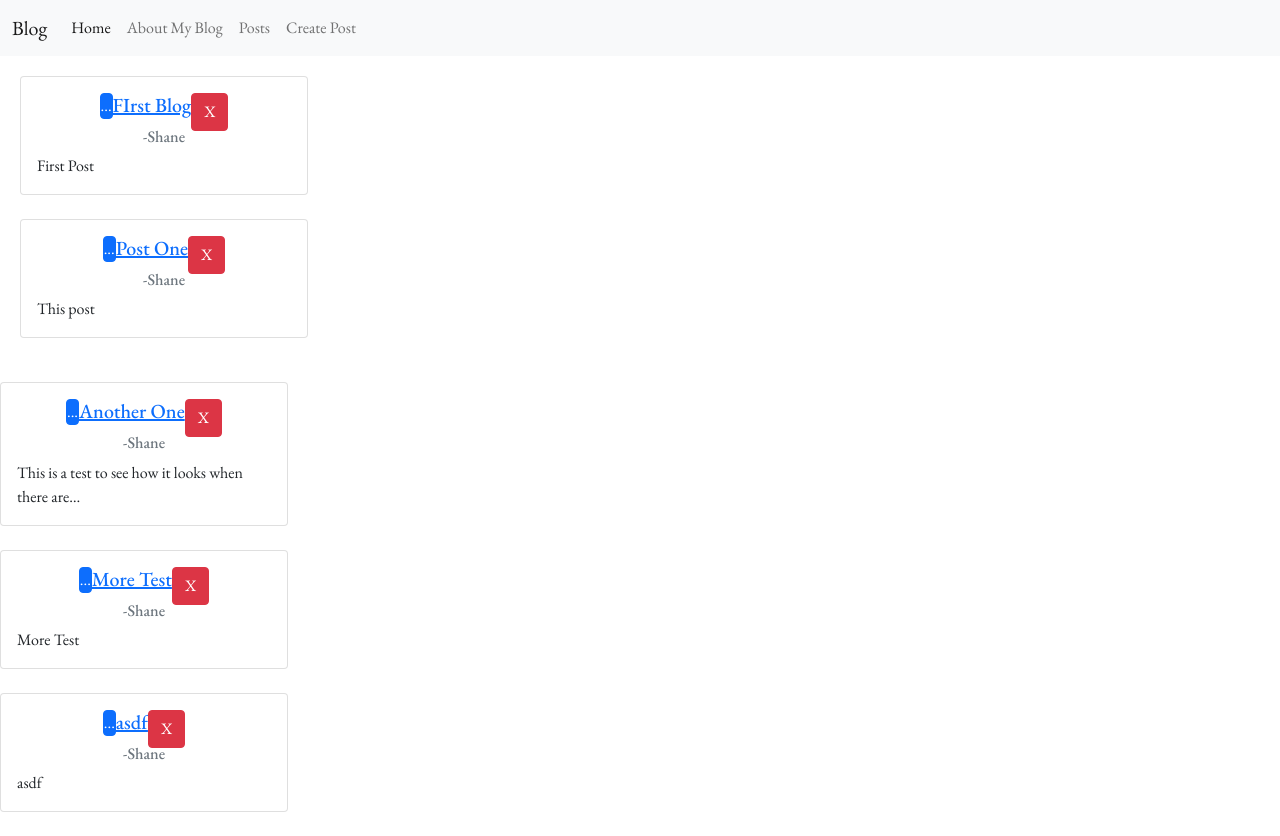
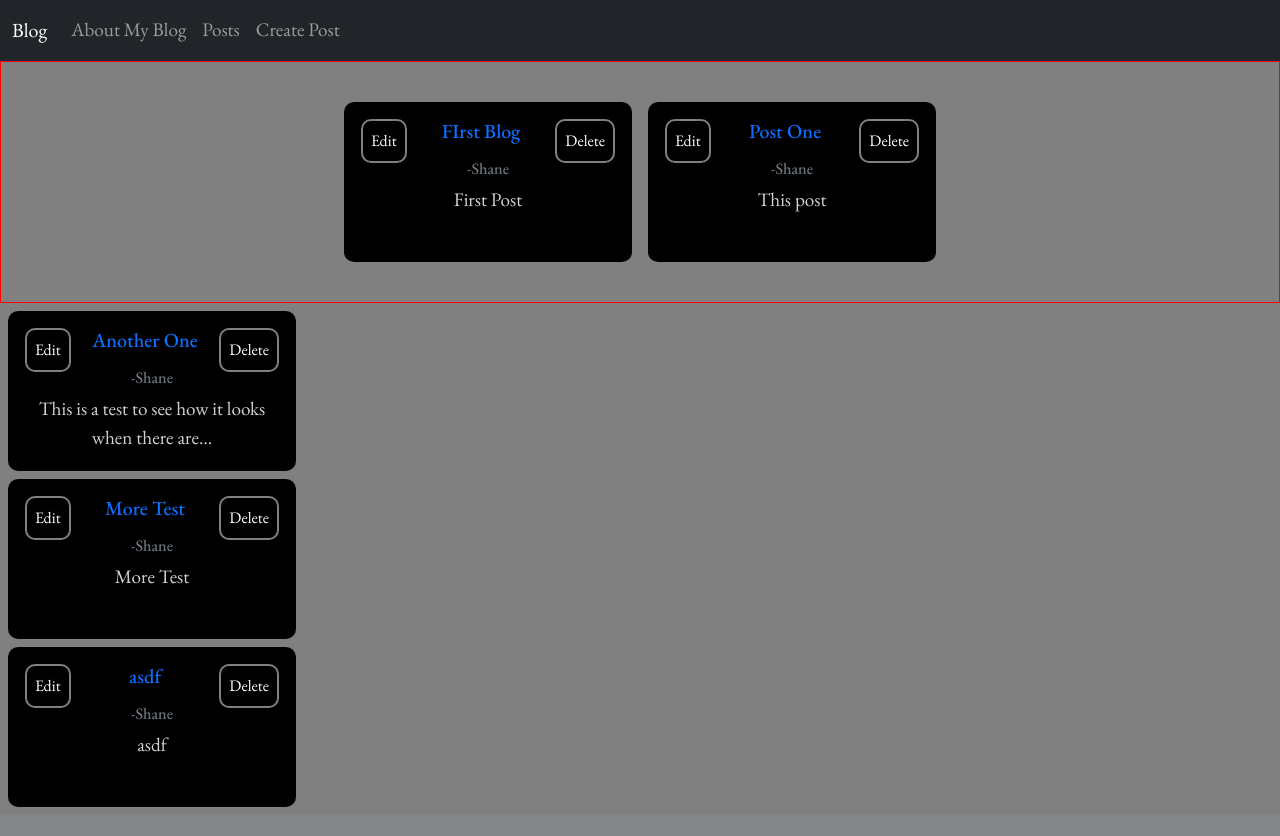
Before and after one commit to shanedixon13/blog, a Django app: page /posts/ in a window 1280 px wide. After the commit the page ends 807 px from the top, so only its background shows below. Run offline with Django 3.2, Linux system fonts and the light colour scheme; data comes from the database, SQL or seed files in the repository; both versions use the stored data as it was after the commit; some web fonts are replaced.

Commit message:
css changes

```diff
--- a/static/css/base.css
+++ b/static/css/base.css
@@ -1,6 +1,99 @@
 body{
     font-family: 'EB Garamond', serif;
+    font-size: 1.2rem;
+    background-color: grey;
 }
-h1{
-    color: red;
+
+
+.page-content{
+    padding: 2rem;
+    display: flex;
+    flex-wrap: wrap;
+    justify-content: center;
+    border: 1px solid red;
+    height: fit-content;
+    width: 100%;
 }
+.page-content h1{
+    text-align: center;
+}
+
+a {
+    text-decoration: none;
+}
+
+input, textarea, select{
+    background-color: lightgrey;
+    width: 30rem;
+}
+
+.card{
+	width: 18rem;
+	height: 10rem;
+	text-align: center;
+	background-color: black;
+	color: lightgrey;
+	border-radius: 10px;
+	margin: .5rem;
+}
+
+.card-body{
+    display: flex;
+    flex-direction: column;
+}
+
+
+
+.card-link{
+	text-decoration: none;
+    font-size: 1rem;
+    color: white;
+	border: 2px solid grey;
+	border-radius: 10px;
+	padding: .5rem;
+}
+
+/*post_list */
+
+
+.post-list-buttons{
+    display: flex;
+    justify-content: space-between;
+}
+
+.post-list-buttons .card-title{
+	color: white;
+	text-decoration: none;
+}
+
+/*post_detail */
+
+.post-detail{
+    width: 100%;
+}
+
+.post-detail .author{
+    text-align: center;
+}
+
+/*post_new */
+
+
+.post-new{
+    padding: 1rem;
+	background-color: black;
+	color: lightgrey;
+	border-radius: 10px;
+
+}
+
+.post-new form{
+    display: flex;
+    flex-direction: column;
+}
+
+.post-new .btn{
+    margin-left: auto;
+    margin-right: auto;
+    width: 100%;
+}
--- a/templates/about.html
+++ b/templates/about.html
@@ -1,6 +1,8 @@
 {% extends 'base.html' %}
 {% block title %}About Me{% endblock title %}
 {% block content %}
-<h1>About this project</h1>
-<p>This blog is a fun simple application that allows you to share messages with friends and family.</p>
+<div class="about-page">
+    <h1>About this project</h1>
+    <p>This blog is a fun simple application that allows you to share messages with friends and family. It was created as part of the Full Stack Development course at San Diego Global Knowlege University to learn to utilize Django, Jinja, and Python together.</p>
+</div>
 {% endblock content %}
--- a/templates/base.html
+++ b/templates/base.html
@@ -28,7 +28,7 @@
 		<title>{%block title %}Blog{% endblock title %}</title>
 	</head>
 	<body>
-		<nav class="navbar navbar-expand-lg navbar-light bg-light">
+		<nav class="navbar navbar-expand-lg navbar-dark bg-dark">
 			<div class="container-fluid">
 				<a
 					class="navbar-brand"
@@ -53,14 +53,6 @@
 				>
 					<ul class="navbar-nav me-auto mb-2 mb-lg-0">
 						<li class="nav-item">
-							<a
-								class="nav-link active"
-								aria-current="page"
-								href="{% url 'index' %}"
-								>Home</a
-							>
-						</li>
-						<li class="nav-item">
 							<a class="nav-link" href="{% url 'about' %}"
 								>About My Blog</a
 							>
@@ -79,7 +71,7 @@
 				</div>
 			</div>
 		</nav>
-		<div style="margin: 10px; padding: 10px">
+		<div class="page-content">
 			{% block content %} {% endblock content %}
 		</div>
 		<!-- JavaScript Bundle with Popper -->
--- a/templates/post_detail.html
+++ b/templates/post_detail.html
@@ -2,9 +2,11 @@
 {% block title %}{{post.title}}{% endblock title %}
 
 {% block content %}
-    <h1 style="text-align: center;">{{post.title}}</h1>
-    <p style="color:grey; text-align: center;">-{{post.author}}</p>
+<div class="post-detail">
+    <h1>{{post.title}}</h1>
+    <p class="author">-{{post.author}}</p>
     <p>{{post.body}}</p>
     <a href="{% url 'post_edit' post.id %}" class="btn btn-primary">Edit</a>
     <a href="{% url 'post_delete' post.id %}" class="btn btn-danger">Delete</a>
+    </div>
 {% endblock content %}
--- a/templates/post_list.html
+++ b/templates/post_list.html
@@ -2,20 +2,20 @@
 {% block title %}Posts{% endblock title %}
 
 {% block content %}
-    <div>
+    <div class="post-list">
         {% for post in post_list %}
         <div class="card" style="width: 18rem;">
-            <div class="card-body"  style="display: flex; flex-direction: column;">
-                <div class="post-list-buttons" style="display: flex; flex-direction: row;margin-left: auto; margin-right: auto;">
-                    <a href="{% url 'post_edit' post.id %}" class="btn btn-primary" style="padding: 0%; height: fit-content;">...</a>
+            <div class="card-body">
+                <div class="post-list-buttons">
+                    <a href="{% url 'post_edit' post.id %}" class="card-link">Edit</a>
                     <h5 class="card-title" style="text-align: center; "><a href="{% url 'post_detail' post.id %}">{{post.title}}</a></h5>
-                    <a href="{% url 'post_delete' post.id %}" class="btn btn-danger">X</a>
+                    <a href="{% url 'post_delete' post.id %}" class="card-link">Delete</a>
                 </div>
-                <h6 class="card-subtitle mb-2 text-muted" style="text-align: center;">-{{post.author}}</h6>
+                <h6 class="card-subtitle mb-2 text-muted author">-{{post.author}}</h6>
                 <p class="card-text">{{post.body|truncatechars:50}}</p>
                 </div>
             </div>
-        </div> <br />
+        </div>
     {% endfor %}
     </div>
 
--- a/templates/post_new.html
+++ b/templates/post_new.html
@@ -3,10 +3,12 @@
 {% block title %}Create Post{% endblock title %}
 
 {% block content %}
+    <div class="post-new">
         <h1>Create Post</h1>
         <form method="POST">
             {% csrf_token %}
             {{ form.as_p }}
             <input type="submit" class="btn btn-success">
         </form>
+    </div>
 {% endblock content %}
```
Also changed, not shown: db.sqlite3. Lines whose indentation alone changed are shown as unchanged.
